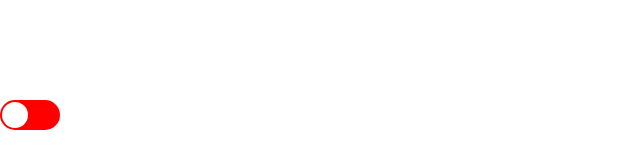
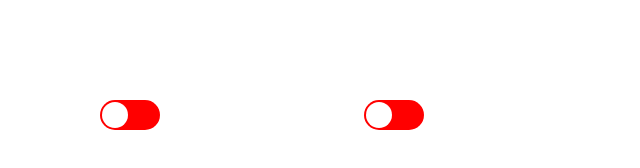
Before and after one commit to phumaihust/myweb, a plain HTML site: page index.html in a window 1280 px wide. Shown: the whole page, without its empty margins (0-640 px from the left). Drawn offline with Linux system fonts and the light colour scheme.

Commit message:
2 checkbox

```diff
--- a/index.html
+++ b/index.html
@@ -8,9 +8,17 @@
     <link rel="stylesheet" href="style.css">
 </head>
 <body>
-    <label for="chbx">
+    <label class="checkbox">
         <input type="checkbox" name="chbx" id="chbx">
         <span>
+            <span></span>
+        </span>
+    </label>
+
+    <label class="checkbox">
+        <input type="checkbox" name="chbx" id="chbx">
+        <span>
+            <span></span>
         </span>
     </label>
 </body>
--- a/style.css
+++ b/style.css
@@ -4,32 +4,33 @@
 	box-sizing: border-box;
 }
 
-label #chbx{
+label.checkbox input{
 	display: none;
+
 }
 
-label{
+label.checkbox > span{
+	background: red;
 	display: inline-block;
 	width: 60px;
 	height: 30px;
-	background: red;
 	border-radius: 15px;
 	position: relative;
-	margin-top: 100px;
+	margin: 100px;
 }
 
-label span{
+label.checkbox > span > span {
 	display: inline-block;
+	height: 26px;
 	width: 26px;
-	height: 26px;
+	border-radius: 50%;
 	background: white;
-	border-radius: 50%;
 	position: absolute;
+	top: 2px;
 	left: 2px;
-	top: 2px;
 }
 
-label input:checked + span {
+label.checkbox input:checked + span > span {
 	right: 2px;
 	left: auto;
 }
```
